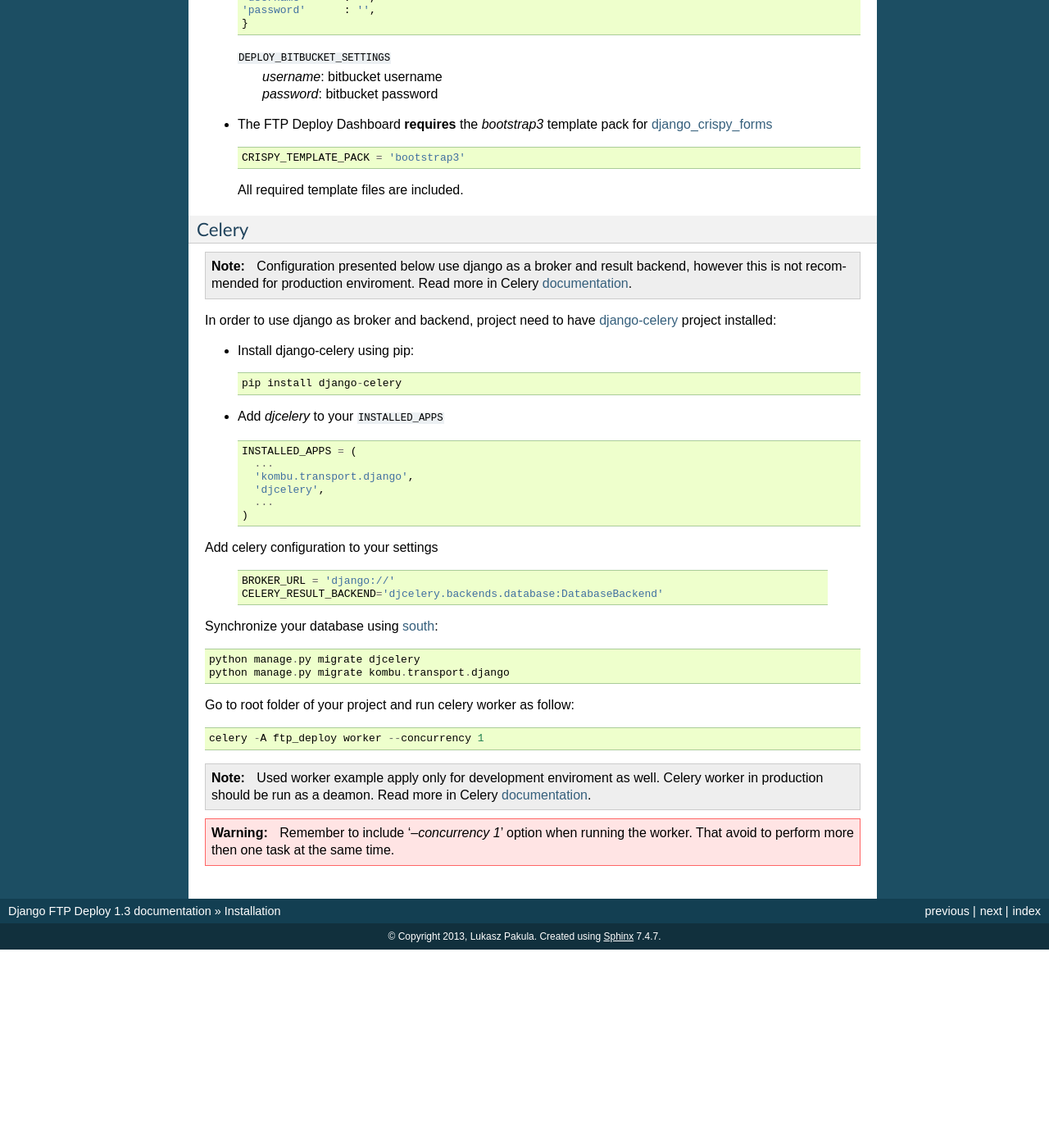
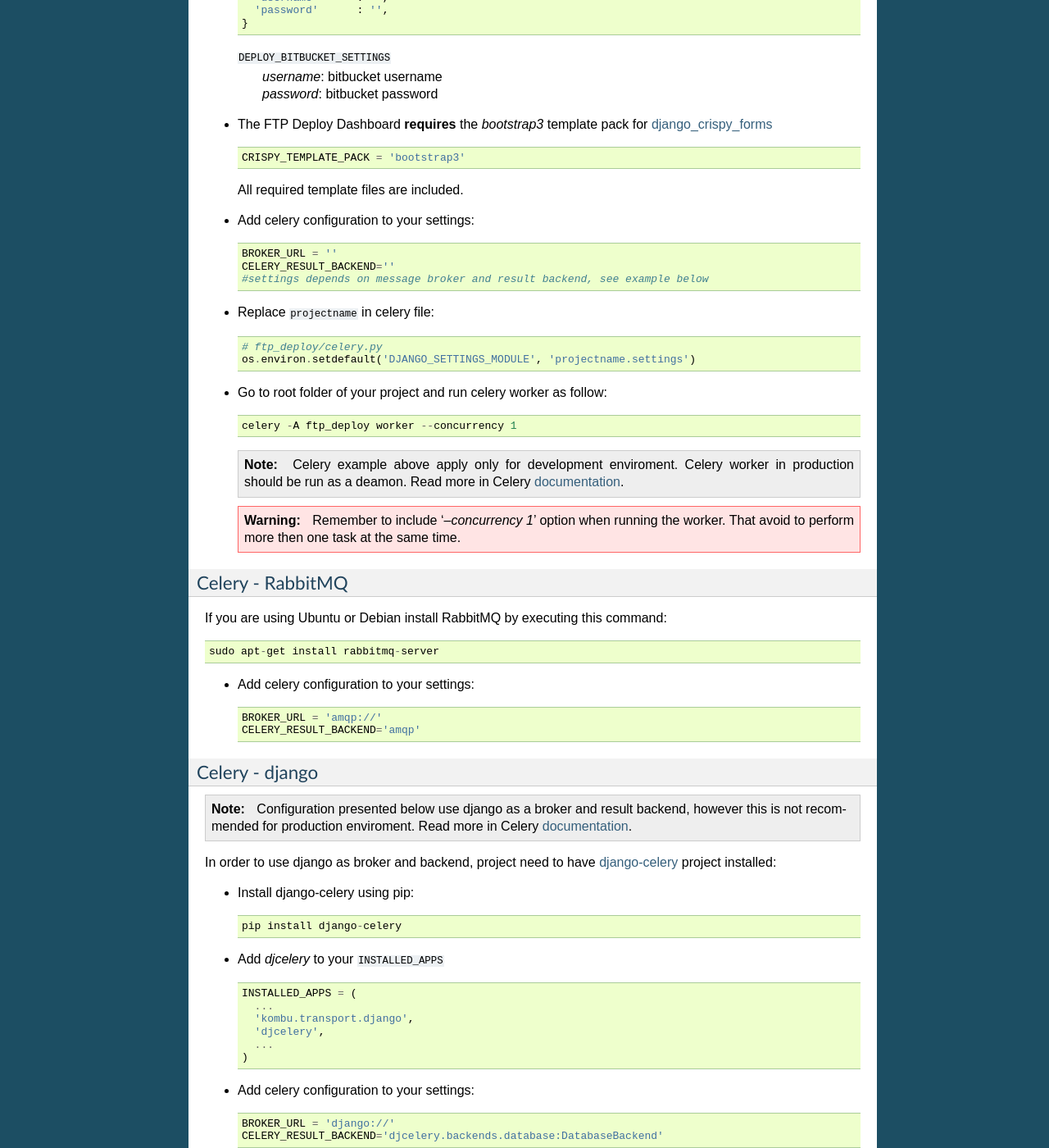
Before and after one commit to eabg/django-ftp-deploy, a Sphinx documentation site: the page built from docs/installation.rst, in a window 1280 px wide and 1400 px high, scrolled down 1241 px. Shown: the whole window at 82% size. Built offline with Sphinx 7.4.7, drawn with Linux system fonts in a browser that asks for light colours; before the commit the page ends 2399 px from its top, so only the background shows below that; some of the changed text lies outside the part shown.

Commit message:
update documentation

```diff
--- a/docs/index.rst
+++ b/docs/index.rst
@@ -22,6 +22,7 @@
 * Statistics of Deployments
 * Deployment Logs
 * Queuing deploys
+* Deploying progressbar
 
 
 Supported GIT repositories:
--- a/docs/installation.rst
+++ b/docs/installation.rst
@@ -78,8 +78,8 @@
 * Add ``DEPLOY_BITBUCKET_SETTINGS`` configuration to your settings::
 
     DEPLOY_BITBUCKET_SETTINGS = {
-    'username'      : '',
-    'password'      : '',
+      'username'      : '',
+      'password'      : '',
     }
 
 
@@ -97,9 +97,40 @@
 
   All required template files are included.
 
+* Add celery configuration to your settings::
 
-Celery
-******
+    BROKER_URL = ''
+    CELERY_RESULT_BACKEND=''
+    #settings depends on message broker and result backend, see example below
+
+* Replace ``projectname`` in celery file::
+
+    # ftp_deploy/celery.py
+    os.environ.setdefault('DJANGO_SETTINGS_MODULE', 'projectname.settings')
+
+* Go to root folder of your project and run celery worker as follow::
+
+    celery -A ftp_deploy worker --concurrency 1
+
+  .. note:: Celery example above apply only for development enviroment. Celery worker in production should be run as a deamon. Read more in Celery `documentation <http://docs.celeryproject.org/en/latest/tutorials/daemonizing.html>`_.
+
+  .. warning:: Remember to include '*--concurrency 1*' option when running the worker. That avoid to perform more then one task at the same time.
+
+Celery - RabbitMQ
+*****************
+
+If you are using Ubuntu or Debian install RabbitMQ by executing this command::
+
+    sudo apt-get install rabbitmq-server
+
+* Add celery configuration to your settings::
+
+    BROKER_URL = 'amqp://'
+    CELERY_RESULT_BACKEND='amqp'
+
+
+Celery - django
+***************
 
 .. note:: Configuration presented below use django as a broker and result backend, however this is not recommended for production enviroment. Read more in Celery `documentation <https://celery.readthedocs.org/en/latest/>`_.
 
@@ -120,24 +151,12 @@
      ...
    )
 
-Add celery configuration to your settings
+* Add celery configuration to your settings::
 
-  .. code-block:: python
+    BROKER_URL = 'django://'
+    CELERY_RESULT_BACKEND='djcelery.backends.database:DatabaseBackend'
 
-      BROKER_URL = 'django://'
-      CELERY_RESULT_BACKEND='djcelery.backends.database:DatabaseBackend'
+* Synchronize your database using `south <https://pypi.python.org/pypi/South/>`_::
 
-Synchronize your database using `south <https://pypi.python.org/pypi/South/>`_::
-
-  python manage.py migrate djcelery
-  python manage.py migrate kombu.transport.django
-
-
-
-Go to root folder of your project and run celery worker as follow::
-
-  celery -A ftp_deploy worker --concurrency 1
-
-.. note:: Used worker example apply only for development enviroment as well. Celery worker in production should be run as a deamon. Read more in Celery `documentation <http://docs.celeryproject.org/en/latest/tutorials/daemonizing.html>`_.
-
-.. warning:: Remember to include '*--concurrency 1*' option when running the worker. That avoid to perform more then one task at the same time.
+    python manage.py migrate djcelery
+    python manage.py migrate kombu.transport.django
```
